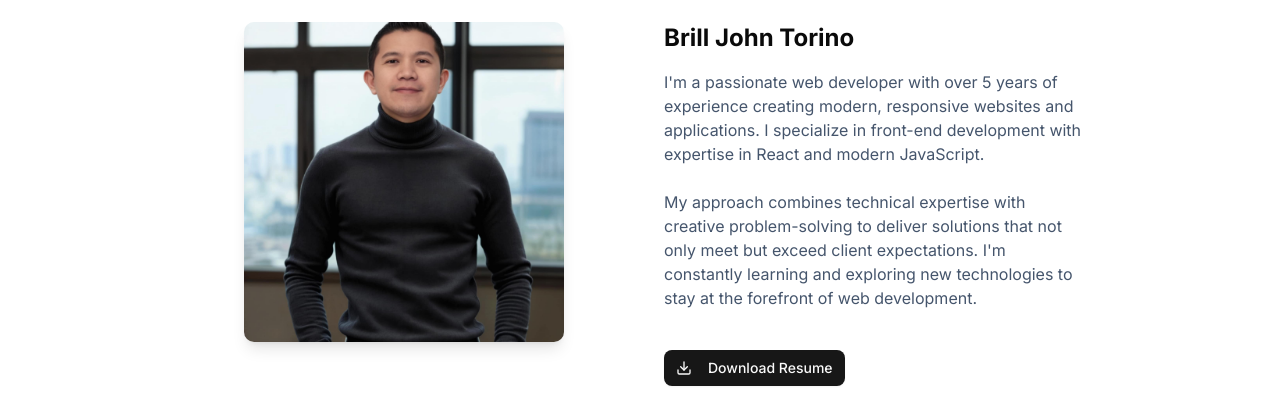
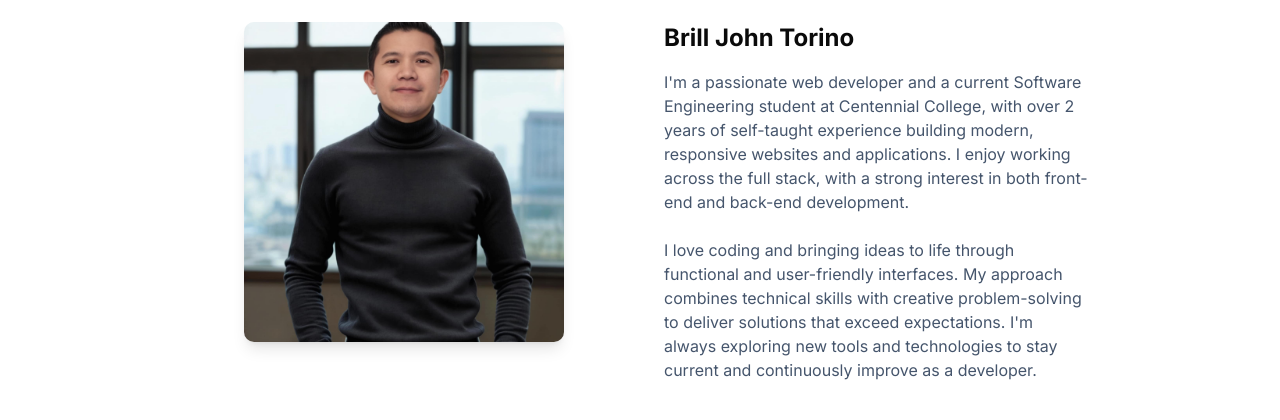
Before and after one commit to brillCencol/COMP229_Portfolio, a React (Vite) app in the folder client/: page /about in a window 1280 px wide. Shown: the part 219-639 px from the top of the page. Built offline with nearby package versions, Linux system fonts and the light colour scheme; no server answers.

Commit message:
Update paragraph for CI/CD test message to aboutpage

```diff
--- a/client/src/pages/about.jsx
+++ b/client/src/pages/about.jsx
@@ -39,13 +39,16 @@ export default function AboutPage() {
             <div className="flex flex-col justify-center">
               <h2 className="text-2xl font-bold mb-4">Brill John Torino</h2>
               <p className="text-slate-600 mb-6">
-                I'm a passionate web developer with over 5 years of experience creating modern, responsive websites and
-                applications. I specialize in front-end development with expertise in React and modern JavaScript.
+                I'm a passionate web developer and a current Software Engineering student at
+                Centennial College, with over 2 years of self-taught experience building modern,
+                responsive websites and applications. I enjoy working across the full stack,
+                with a strong interest in both front-end and back-end development.
               </p>
               <p className="text-slate-600 mb-6">
-                My approach combines technical expertise with creative problem-solving to deliver solutions that not
-                only meet but exceed client expectations. I'm constantly learning and exploring new technologies to stay
-                at the forefront of web development.
+                I love coding and bringing ideas to life through functional and user-friendly interfaces.
+                My approach combines technical skills with creative problem-solving to deliver solutions
+                that exceed expectations. I'm always exploring new tools and technologies to stay current
+                and continuously improve as a developer.
               </p>
               <div className="mt-4">
                 <a href="/resume.pdf" target="_blank" rel="noopener noreferrer">
```
